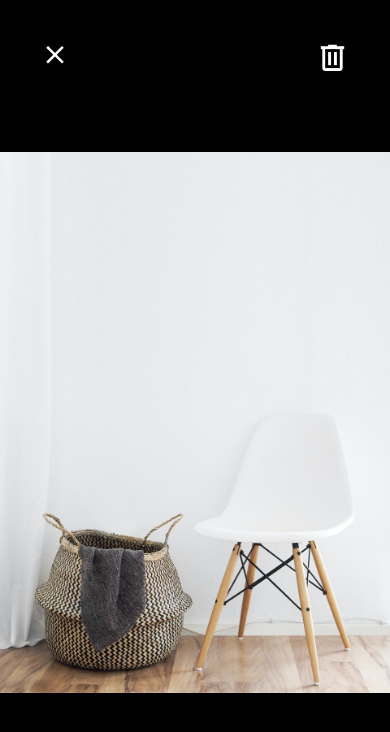
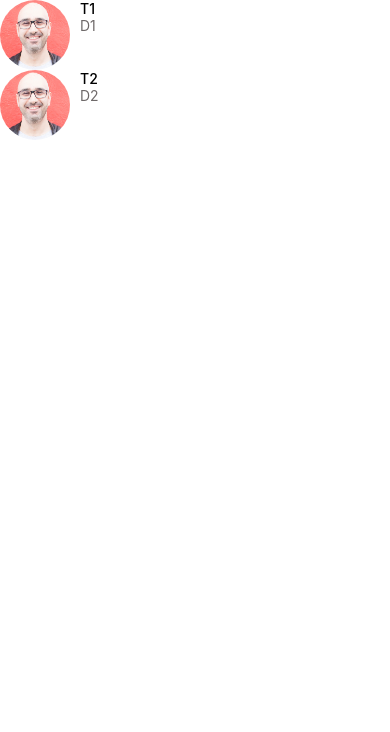
Before and after one commit to cruse-charles/LearningReactNative, a React Native app: screen / in a window 390 px wide. Shown: the top 732 px of the page. Built offline with nearby package versions, Linux system fonts and the light colour scheme.

Commit message:
MessageScreen flatlist created

```diff
--- a/App.js
+++ b/App.js
@@ -25,9 +25,10 @@
 import AppButton from "./app/components/AppButton.js";
 import Card from "./app/components/Card.js";
 import ListingDetailScreen from "./app/screens/ListingDetailsScreen.js";
+import MessagesScreen from "./app/screens/MessagesScreen.js";
 
 export default function App() {
-  return <ViewImageScreen />;
+  return <MessagesScreen />;
 }
 
 //Testing Card
--- /dev/null
+++ b/app/screens/MessagesScreen.js
@@ -0,0 +1,36 @@
+import React from "react";
+import { FlatList } from "react-native";
+import ListItem from "../components/ListItem";
+
+const messages = [
+  {
+    id: 1,
+    title: "T1",
+    description: "D1",
+    image: require("../assets/mosh.jpg"),
+  },
+  {
+    id: 2,
+    title: "T2",
+    description: "D2",
+    image: require("../assets/mosh.jpg"),
+  },
+];
+
+function MessagesScreen(props) {
+  return (
+    <FlatList
+      data={messages}
+      keyExtractor={(message) => message.id.toString()}
+      renderItem={({ item }) => (
+        <ListItem
+          title={item.title}
+          subTitle={item.description}
+          image={item.image}
+        />
+      )}
+    />
+  );
+}
+
+export default MessagesScreen;
```
